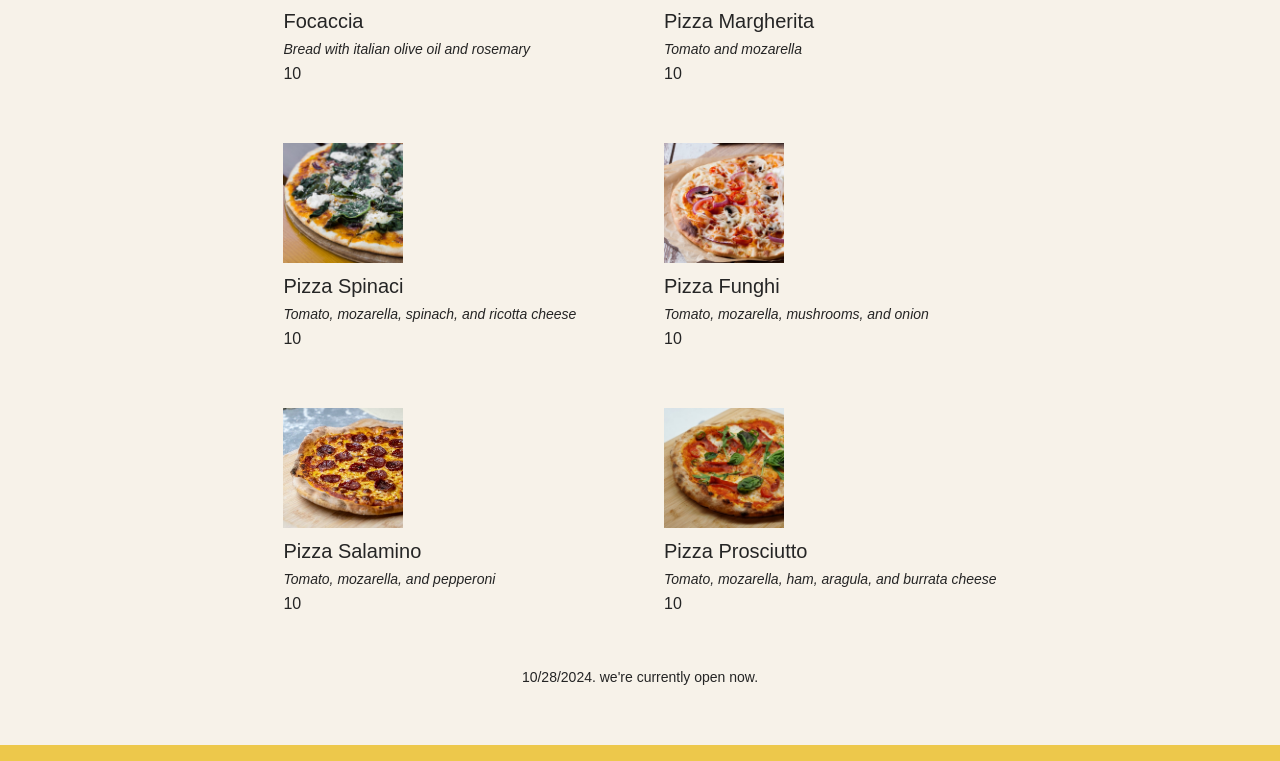
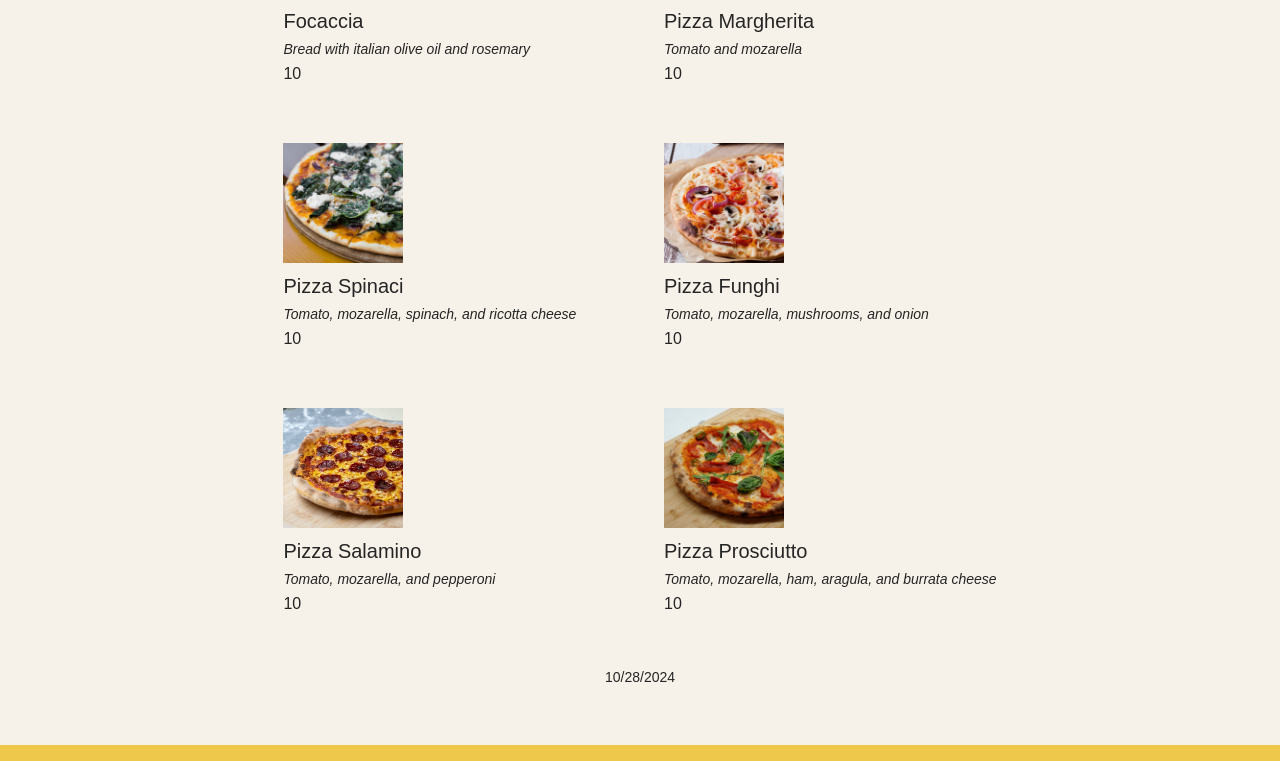
Before and after one commit to akumarkk/WebFW, a React (Create React App) app in the folder ReactJS/Pizza/pizza/: page / in a window 1280 px wide. Shown: the part 408-1169 px from the top of the page. Built offline with nearby package versions, Linux system fonts and the light colour scheme.

Commit message:
cond rendering

```diff
--- a/ReactJS/Pizza/pizza/src/index.js
+++ b/ReactJS/Pizza/pizza/src/index.js
@@ -95,9 +95,17 @@ function Menu() {
 
 function Footer() {
 
+  const hour = new Date().getHours();
+  const openHour = 12;
+  const closeHour = 22;
+  const isOpen = hour >= openHour && hour <= closeHour;
+
+
+
   return (
     <footer className='footer'>
-      {new Date().toLocaleDateString()}. we're currently open now.
+      {new Date().toLocaleDateString()}
+      {isOpen && <p>. we're currently open now. </p>}
     </footer>
     // React.createElement('footer', null, "We're currently open")
     )
```
